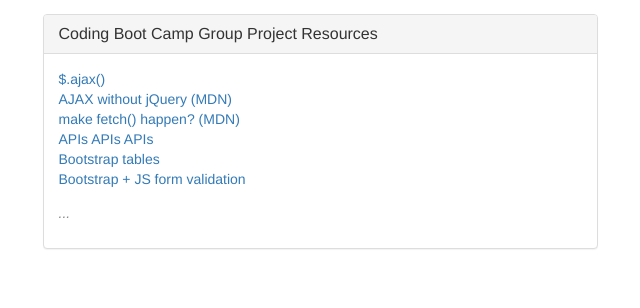
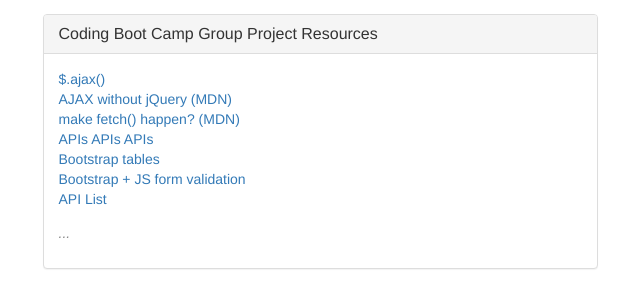
Before and after one commit to rdowdy-ucsd/cbc-github-pr-demo, a plain HTML site: page index.html in a window 1280 px wide. Shown: the full height of the page, 320-960 px from the left. Drawn offline with Linux system fonts and the light colour scheme.

Commit message:
Add link

```diff
--- a/index.html
+++ b/index.html
@@ -51,6 +51,7 @@
                 <li><a href="https://github.com/abhishekbanthia/Public-APIs">APIs APIs APIs</a></li>
                 <li><a href="http://getbootstrap.com/css/#tables">Bootstrap tables</a></li>
                 <li><a href="https://codepen.io/jaycbrf/pen/iBszr">Bootstrap + JS form validation</a></li>
+                <li><a href="http://ucsd.bootcampcontent.com/UCSD-Coding-Bootcamp/04-2017-Class-Repository/blob/master/Class-Content/08-group-project/8.1/Supplemental/API_Resources.md">API List</a></li>
               </ul>
               <p id="inspiration">
                 ...
```
